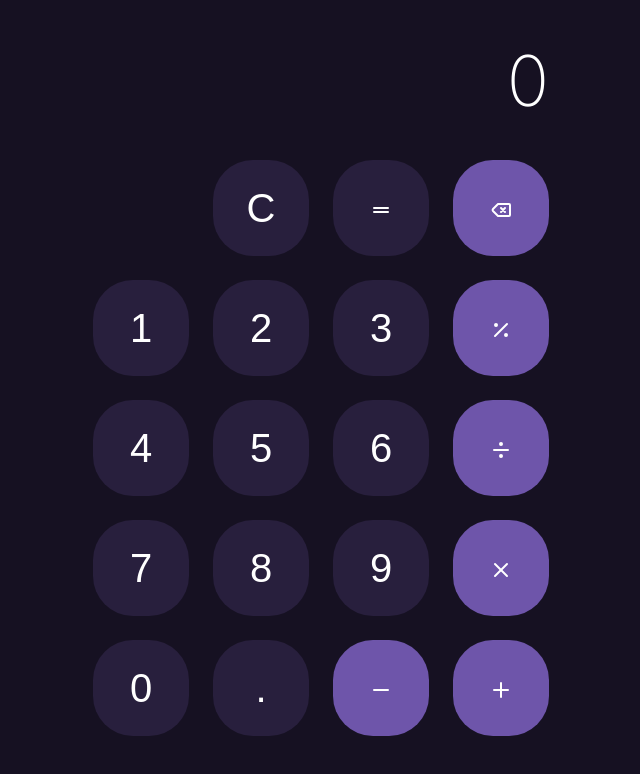
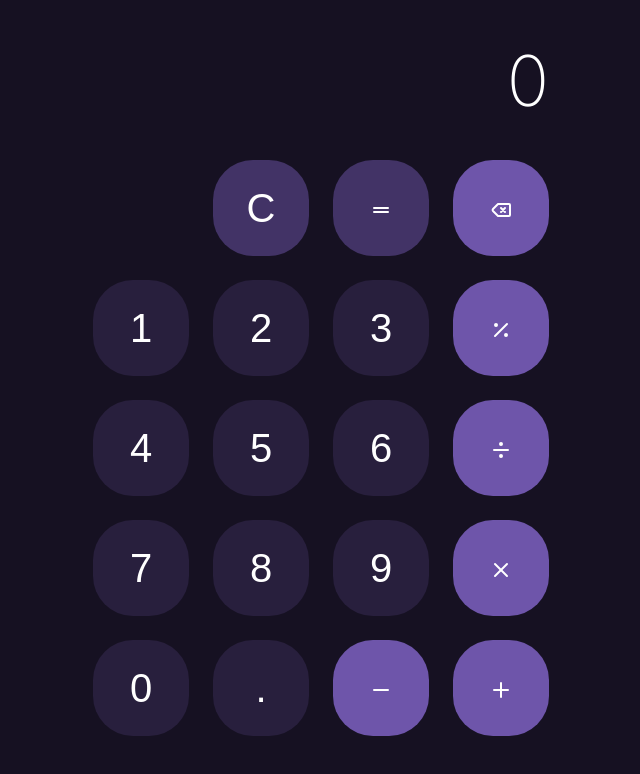
Before and after one commit to Hossein-Mirazimi/web-calculator, a React (Vite) app: page / in a window 1280 px wide. Shown: the top 774 px of the page, without its empty margins (316-956 px from the left). Built offline with nearby package versions, Linux system fonts and the light colour scheme.

Commit message:
feat: add README

```diff
--- a/src/App.tsx
+++ b/src/App.tsx
@@ -54,8 +54,8 @@ function App() {
     <div className="calculator-app">
       <div className="output">{ currentOperand }</div>
         <button style={{opacity: 0}}></button>
-        <button onClick={() => dispatch({ type: 'clear' })}>C</button>
-        <button onClick={() => dispatch({ type: 'result' })}><Equal/></button>
+        <button className='top' onClick={() => dispatch({ type: 'clear' })}>C</button>
+        <button className='top' onClick={() => dispatch({ type: 'result' })}><Equal/></button>
         <button className='operation' onClick={() => dispatch({ type: 'remove'})}>
           <Backspace />
         </button>
```
Also changed, not shown: 1 other file (tests, documents, lock files or other folders).
